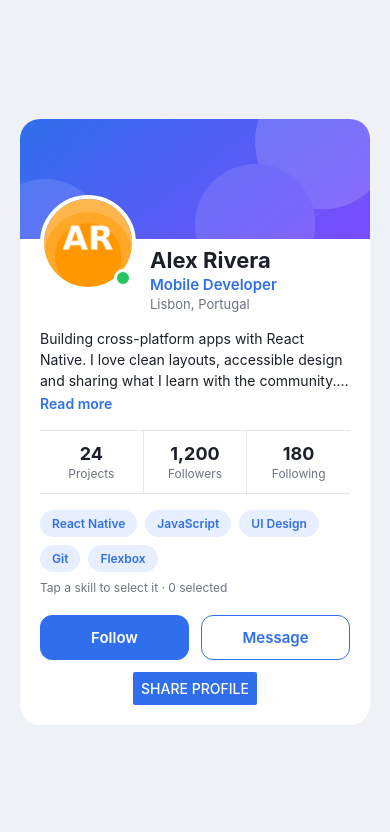
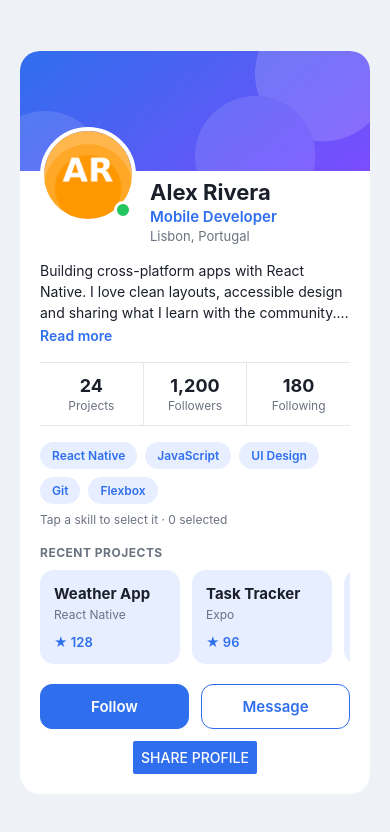
Before and after one commit to Robert-Rdz/modals-scrollview-safearea, a React Native app: screen / in a window 390 px wide. Shown: the top 832 px of the page. Built offline with nearby package versions, Linux system fonts and the light colour scheme.

Commit message:
paso 3: ScrollView horizontal de proyectos

```diff
--- a/App.js
+++ b/App.js
@@ -162,7 +162,20 @@ export default function App() {
             Tap a skill to select it · {selectedSkills.length} selected
           </Text>
 
-          {/* TODO STEP 3: add the 'Recent projects' horizontal ScrollView here (use PROJECTS) */}
+          <Text style={styles.sectionTitle}>RECENT PROJECTS</Text>
+          <ScrollView
+            horizontal
+            showsHorizontalScrollIndicator={false}
+            contentContainerStyle={styles.projectsRow}
+          >
+            {PROJECTS.map((project) => (
+              <View key={project.name} style={styles.projectCard}>
+                <Text style={styles.projectName}>{project.name}</Text>
+                <Text style={styles.projectTech}>{project.tech}</Text>
+                <Text style={styles.projectStars}>★ {project.stars}</Text>
+              </View>
+            ))}
+          </ScrollView>
           <View style={styles.actions}>
             <Pressable
               onPress={handleFollowPress}
@@ -466,4 +479,126 @@ const styles = StyleSheet.create({
     marginTop: 12,
     alignItems: 'center',
   },
+  overlay: {
+    flex: 1,
+    justifyContent: 'center',
+    alignItems: 'center',
+    padding: 24,
+    backgroundColor: 'rgba(0, 0, 0, 0.5)',
+  },
+  sheet: {
+    width: '100%',
+    maxWidth: 420,
+    padding: 20,
+    borderRadius: 20,
+    backgroundColor: COLORS.card,
+  },
+  sheetTitle: {
+    fontSize: 20,
+    fontWeight: '700',
+    color: COLORS.text,
+  },
+  sheetText: {
+    marginTop: 4,
+    marginBottom: 12,
+    fontSize: 14,
+    color: COLORS.muted,
+  },
+  sheetClose: {
+    marginTop: 8,
+    paddingVertical: 10,
+    alignItems: 'center',
+  },
+  sheetCloseText: {
+    fontSize: 15,
+    fontWeight: '600',
+    color: COLORS.primary,
+  },
+  sectionTitle: {
+    marginTop: 18,
+    marginBottom: 10,
+    fontSize: 12,
+    fontWeight: '700',
+    letterSpacing: 0.5,
+    color: COLORS.muted,
+  },
+  projectsRow: {
+    gap: 12,
+    paddingRight: 4,
+  },
+  projectCard: {
+    width: 140,
+    padding: 14,
+    borderRadius: 14,
+    backgroundColor: COLORS.primaryLight,
+  },
+  projectName: {
+    fontSize: 15,
+    fontWeight: '700',
+    color: COLORS.text,
+  },
+  projectTech: {
+    marginTop: 4,
+    fontSize: 12,
+    color: COLORS.muted,
+  },
+  projectStars: {
+    marginTop: 12,
+    fontSize: 13,
+    fontWeight: '600',
+    color: COLORS.primary,
+  },
+  contactList: {
+    maxHeight: 240,
+    borderTopWidth: 1,
+    borderBottomWidth: 1,
+    borderColor: COLORS.border,
+  },
+  contactRow: {
+    flexDirection: 'row',
+    justifyContent: 'space-between',
+    alignItems: 'center',
+    paddingVertical: 12,
+  },
+  contactName: {
+    fontSize: 15,
+    color: COLORS.text,
+  },
+  checkbox: {
+    width: 22,
+    height: 22,
+    borderRadius: 11,
+    borderWidth: 1.5,
+    borderColor: COLORS.offline,
+    alignItems: 'center',
+    justifyContent: 'center',
+  },
+  checkboxSelected: {
+    borderColor: COLORS.primary,
+    backgroundColor: COLORS.primary,
+  },
+  checkMark: {
+    fontSize: 13,
+    fontWeight: '700',
+    color: '#FFFFFF',
+  },
+  shareButton: {
+    marginTop: 16,
+    paddingVertical: 12,
+    borderRadius: 12,
+    alignItems: 'center',
+    backgroundColor: COLORS.primary,
+  },
+  shareButtonDisabled: {
+    backgroundColor: COLORS.offline,
+  },
+  shareButtonText: {
+    fontSize: 15,
+    fontWeight: '600',
+    color: '#FFFFFF',
+  },
+  safe: {
+    flex: 1,
+    backgroundColor: COLORS.background,
+  },
 });
```
